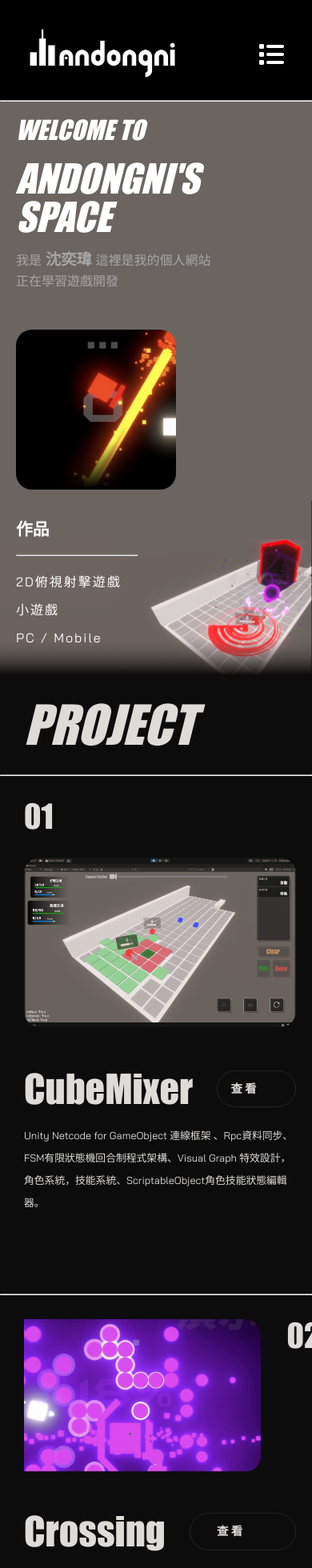
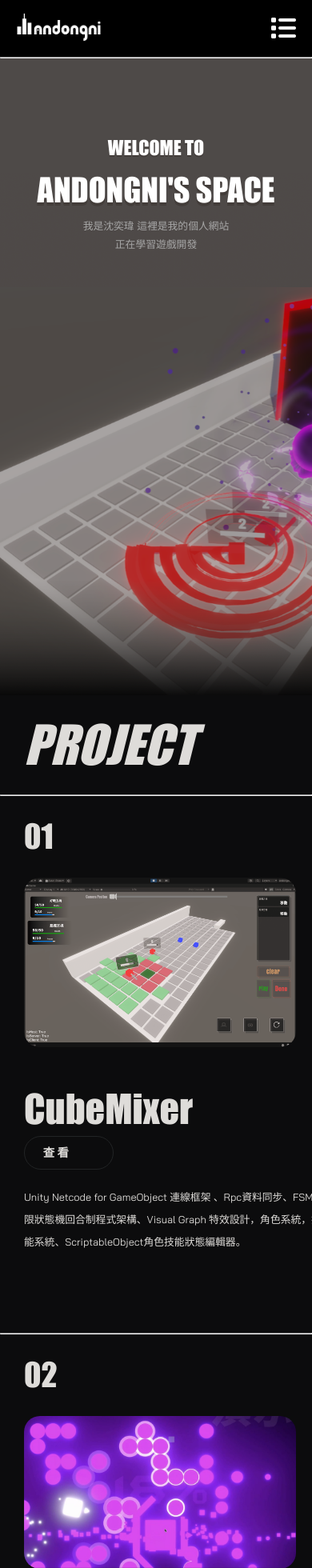
Before and after one commit to andongni0723/Andongni-Space, a Vue app: page / in a window 390 px wide. Shown: the top 1960 px of the page at 80% size. Built offline with nearby package versions, Linux system fonts and the light colour scheme.

Commit message:
v1.1.3 - debug about the website RWD (HomePage)

```diff
--- a/package.json
+++ b/package.json
@@ -1,6 +1,6 @@
 {
   "name": "andongni-space-vue3",
-  "version": "1.1.2",
+  "version": "1.1.3",
   "private": true,
   "type": "module",
   "scripts": {
--- a/src/Icon/AndongniGame-Icon.vue
+++ b/src/Icon/AndongniGame-Icon.vue
@@ -8,8 +8,8 @@
 
 <style scoped>
 img {
-  width: 186px;
-  height: 63px;
+  width: auto;
+  height: 2.25rem;
   //margin: 50% 0 50% 0;
 }
 </style>
--- a/src/Icon/Icon.vue
+++ b/src/Icon/Icon.vue
@@ -15,8 +15,6 @@ const props = defineProps<Props>();
 
 <style scoped>
 a::before, a:hover{
-  width: 32px;
-  height: 32px;
   justify-content: center;
   align-items: center;
 }
--- a/src/components/Func/ResponsiveWatcher.vue
+++ b/src/components/Func/ResponsiveWatcher.vue
@@ -1,10 +1,15 @@
 <script setup lang="ts">
-import { ref, onMounted, onUnmounted } from 'vue';
+import {ref, onMounted, onUnmounted, onUpdated} from 'vue';
 
 const isMobile = ref(false);
+const isLess600 = ref(false);
+const isPhone = ref(false);
 
 const checkMobile = () => {
   isMobile.value = window.innerWidth <= 768;
+  isLess600.value = window.innerWidth <= 600;
+  isPhone.value = window.innerWidth <= 500;
+
 };
 
 onMounted(() => {
@@ -12,15 +17,20 @@ onMounted(() => {
   window.addEventListener('resize', checkMobile);
 });
 
+onUpdated(() => {
+  checkMobile();
+  // window.addEventListener('resize', checkMobile);
+})
+
 onUnmounted(() => {
   window.removeEventListener('resize', checkMobile);
 });
 
 defineExpose({
-  isMobile
+  isMobile, isPhone, isLess600
 });
 </script>
 
 <template>
-  <slot :isMobile="isMobile"></slot>
+  <slot :isMobile="isMobile" :isPhone="isPhone" :isLess600="isLess600"></slot>
 </template>
--- a/src/components/WebPage/Common/Footer.vue
+++ b/src/components/WebPage/Common/Footer.vue
@@ -13,7 +13,7 @@ import {ref} from "vue";
       <p>Website made with <a class="fa-brands fa-vuejs vue-icon" href="https://cn.vuejs.org/"/></p>
     </div>
     <ResponsiveWatcher v-slot="isMobile">
-      <div v-if="!isMobile" class="icon">
+      <div v-if="!isMobile.isMobile" class="icon">
         <Icon icon-src="fa-brands fa-facebook fa-2xl" link="https://www.facebook.com/profile.php?id=100015788080240"/>
         <Icon icon-src="fa-brands fa-bilibili fa-2xl" link="https://space.bilibili.com/543329750"/>
         <Icon icon-src="fa-brands fa-github fa-2xl"   link="https://github.com/andongni0723"/>
--- a/src/components/WebPage/Common/Nav.vue
+++ b/src/components/WebPage/Common/Nav.vue
@@ -16,9 +16,9 @@ import ResponsiveWatcher from "@/components/Func/ResponsiveWatcher.vue";
         <!--<a class="nav-button" href="">ABOUT</a>-->
         <router-link to="/about" class="nav-button">ABOUT</router-link>
         <a class="nav-button" href="">PROJECTS</a>
-        <Icon icon-src="fa-brands fa-facebook fa-2xl" link="https://www.facebook.com/profile.php?id=100015788080240"/>
-        <Icon icon-src="fa-brands fa-bilibili fa-2xl" link="https://space.bilibili.com/543329750"/>
-        <Icon icon-src="fa-brands fa-github fa-2xl"   link="https://github.com/andongni0723"/>
+        <Icon icon-src="fa-brands fa-facebook fa-xl" link="https://www.facebook.com/profile.php?id=100015788080240"/>
+        <Icon icon-src="fa-brands fa-bilibili fa-xl" link="https://space.bilibili.com/543329750"/>
+        <Icon icon-src="fa-brands fa-github fa-xl"   link="https://github.com/andongni0723"/>
       </div>
     </ResponsiveWatcher>
   </div>
@@ -32,17 +32,19 @@ import ResponsiveWatcher from "@/components/Func/ResponsiveWatcher.vue";
   margin: 0;
   top: 0;
   max-width: 100vw;
-  height: 15vh;
+  //height: 15vh;
   background-color: black;
 
   display: flex;
   flex-direction: column;
   justify-content: space-between;
+
+  z-index: 10;
 }
 
 .nav-item {
   //margin-top: 1vh;
-  padding: 35px 35px 0 35px;
+  padding: 1rem 80px;
 
   display: flex;
   justify-content: space-around;
@@ -68,7 +70,7 @@ h1 {
 
 .nav-button {
   font-family: "JetBrains Mono NL",serif;
-  font-size: 1.3rem;
+  font-size: 1.1rem;
   font-weight: 500;
   //margin: 0 20px 0 20px;
   color: white;
@@ -80,4 +82,10 @@ h1 {
   color: var(--main-white-color);
   margin: 0;
 }
+
+@media (max-width: 600px) {
+  .nav-item {
+    padding: 1rem 20px;
+  }
+}
 </style>
--- a/src/components/WebPage/Main/MainPageIntroProject-Component.vue
+++ b/src/components/WebPage/Main/MainPageIntroProject-Component.vue
@@ -54,6 +54,7 @@ const introFormat = props.intro;
 <style scoped>
 .project-show {
   background-color: var(--main-drak-black-color);
+  overflow: hidden;
 }
 
 .project{
@@ -103,6 +104,7 @@ const introFormat = props.intro;
 
 .name-and-button {
   display: flex;
+  //flex-wrap: wrap;
   justify-content: space-between;
   align-items: center;
   width: 500px;
@@ -172,7 +174,6 @@ const introFormat = props.intro;
 
   .project-show {
     padding-left: 30px;
-    min-width: 370px;
   }
 
   .intro {
@@ -206,10 +207,29 @@ const introFormat = props.intro;
   .text {
     padding: 0;
     font-size: 0.8rem; /* 當視窗寬度小於600px時，最小字體大小 */
-    width: 340px;
-    min-width: 200px;
+    //width: 340px;
+    max-width: 340px;
+  }
+}
+
+@media (max-width: 400px) {
+  .name-and-button {
+    display: flex;
+    flex-direction: column;
+    justify-content: left;
+    align-items: flex-start;
+    gap: 10px;
+    //width: 500px;
+    //padding: 30px 50px;
   }
 
+  .go-button {
+    margin-left: 0;
+    width: 100px;
+    height: 30px;
+    padding: 5px;
+    //border-radius: 20px;
+  }
 }
 
 
--- a/src/components/WebPage/Main/MainPageIntroProject-Left.vue
+++ b/src/components/WebPage/Main/MainPageIntroProject-Left.vue
@@ -2,6 +2,7 @@
 // import {RightArrowIcon} from "@/Icon/RightArrow-Icon.vue";
 import PageComponent from "@/components/WebPage/Main/MainPageIntroProject-Component.vue";
 import { defineProps, computed } from 'vue';
+import ResponsiveWatcher from "@/components/Func/ResponsiveWatcher.vue";
 
 interface Props
 {
@@ -19,33 +20,27 @@ const introFormat = props.intro;
 
 
 <template>
-  <PageComponent class="component"
-                 :index="index"
-                 :title="title"
-                 :imgSrc="imgSrc"
-                 :intro="introFormat"
-                 :link="link"
-                 project-style="flex-direction: row-reverse"
-                 index-style="margin-right: max(0px, calc((100% - 980px) * 0.5));
-                              margin-left: 0;"
-                 img-style=" float: right" />
+  <ResponsiveWatcher v-slot="rw">
+    <PageComponent v-if="rw.isLess600"
+                   :index="index" :title="title" :imgSrc="imgSrc" :intro="introFormat" :link="link"
+                   project-style="flex-direction: column;"
+                   index-style="margin: 0;"
+                   img-style="display: block;
+                              float: none;" />
+
+    <PageComponent v-else
+                   :index="index" :title="title" :imgSrc="imgSrc" :intro="introFormat" :link="link"
+                   project-style="flex-direction: row-reverse"
+                   index-style="margin-right: max(0px, calc((100% - 980px) * 0.5));
+                                margin-left: 0;"
+                   img-style=" float: right" />
+  </ResponsiveWatcher>
+
 
 </template>
 
 <style scoped>
-.component:deep(.project){
-  flex-direction: row-reverse;
-}
 
-.component:deep(.index) {
-  margin-left: 0;
-  margin-right: max(0px, calc((100% - 980px) * 0.5));
-}
-
-.component:deep(.detail-img){
-  display: inline;
-  float: right;
-}
 
 @media (max-width: 600px) {
   .component:deep(.project){
--- a/src/components/WebPage/Main/MainView.vue
+++ b/src/components/WebPage/Main/MainView.vue
@@ -4,13 +4,16 @@ import ResponsiveWatcher from "@/components/Func/ResponsiveWatcher.vue";
 
 <template>
 <div class="main-view">
+  <div class="bg"></div>
   <div class="view">
     <h1 class="space-text size2">WELCOME TO</h1>
     <h1 class="space-text size4">ANDONGNI'S SPACE</h1>
-    <p><span class="self">我是<span class="self name">沈奕瑋</span>這裡是我的個人網站</span></p>
+    <!--<p><span class="self">我是<span class="self name">沈奕瑋</span>這裡是我的個人網站</span></p>-->
+    <p class="self">我是沈奕瑋 這裡是我的個人網站 </p>
     <p><h3 class="self">正在學習遊戲開發</h3></p>
 
-    <div class="show-project">
+    <ResponsiveWatcher v-slot="event">
+      <div v-if="!event.isPhone" class="show-project">
         <img class="show-project-img" src="../../../../public/main-view-img/crossing-show.jpeg" alt="">
         <div class="project-details">
           <p><h3 class="details-title">作品</h3></p>
@@ -20,6 +23,7 @@ import ResponsiveWatcher from "@/components/Func/ResponsiveWatcher.vue";
           <p class="details-text">PC / Mobile</p>
         </div>
       </div>
+    </ResponsiveWatcher>
   </div>
 </div>
 </template>
@@ -27,28 +31,40 @@ import ResponsiveWatcher from "@/components/Func/ResponsiveWatcher.vue";
 <style scoped>
 .main-view
 {
-  min-height: 85vh;
-  max-width: 100vw;
+  position: relative;
+  height: calc(100vh - 3rem);
+  width: 100vw;
+}
+
+.bg {
+  position: relative;
+  height: calc(100vh - 3rem);
+  width: 100vw;
   background-repeat: no-repeat;
-  background-image: url("../../../../public/main-view-img/main_background.png");
+  background-image: url("../../../../public/main-view-img/main_background_high.png");
   background-color: #6b6562;
   background-position: 80% 100%;
-  background-size: 100vw auto;
+  background-size: 200vw auto;
+  opacity: 70%;
 }
 
 .view {
+  position: absolute;
+  top: 0;
+  left: 0;
   padding: 80px 0 0 80px;
-  //justify-content: center;
-
+  display: flex;
+  flex-direction: column;
+  overflow: hidden;
 }
 
 .space-text {
   font-family: "Impact","JetBrains Mono NL",serif;
-  font-style: italic;
+  //font-style: italic;
   font-size: 2rem;
-  //font-weight: bold;
   color: white;
   padding-bottom: 20px;
+  text-shadow: #433d3a 0 0.1em 0;
 }
 
 p {
@@ -109,19 +125,7 @@ p {
   font-size: 4rem;
 }
 
-
-@media (max-width: 600px){
-  .view {
-    padding: 20px;
-  }
-  .show-project {
-    padding-top: 5vh;
-  }
-
-  .size4 {
-    font-size: 3rem;
-  }
-
+@media (max-width: 700px) {
   .show-project-img {
     //margin-bottom: 20px;
     width: 200px;
@@ -130,4 +134,49 @@ p {
     background-position: 60% 60%;
   }
 }
+
+@media (max-width: 600px){
+  .view {
+    padding-left: 20px;
+  }
+
+  .size4 {
+    font-size: 3rem;
+  }
+}
+
+@media (max-width: 500px) {
+  .view {
+    padding: 100px 0 0 0;
+    display: flex;
+    align-items: center;
+    width: 100vw;
+    height: 100vh;
+  }
+
+  .bg {
+    background-size: 300vw auto;
+  }
+
+  .space-text, .self{
+    display: flex;
+    justify-content: center;
+    width: 386px;
+  }
+}
+
+@media (max-width: 400px) {
+
+  .size2 {
+    font-size: 1.5rem;
+  }
+  .size4 {
+    font-size: 2.5rem;
+  }
+
+  .self {
+    font-size: 0.8rem;
+  }
+}
+
 </style>
--- a/src/components/WebPage/Main/More.vue
+++ b/src/components/WebPage/Main/More.vue
@@ -25,6 +25,10 @@
 </template>
 
 <style scoped>
+.more {
+  overflow: hidden;
+}
+
 .text-and-button {
   display: flex;
   flex-wrap: wrap;
```
Also changed, not shown: public/main-view-img/main_background_high.png (added). Lines whose indentation alone changed are shown as unchanged.
